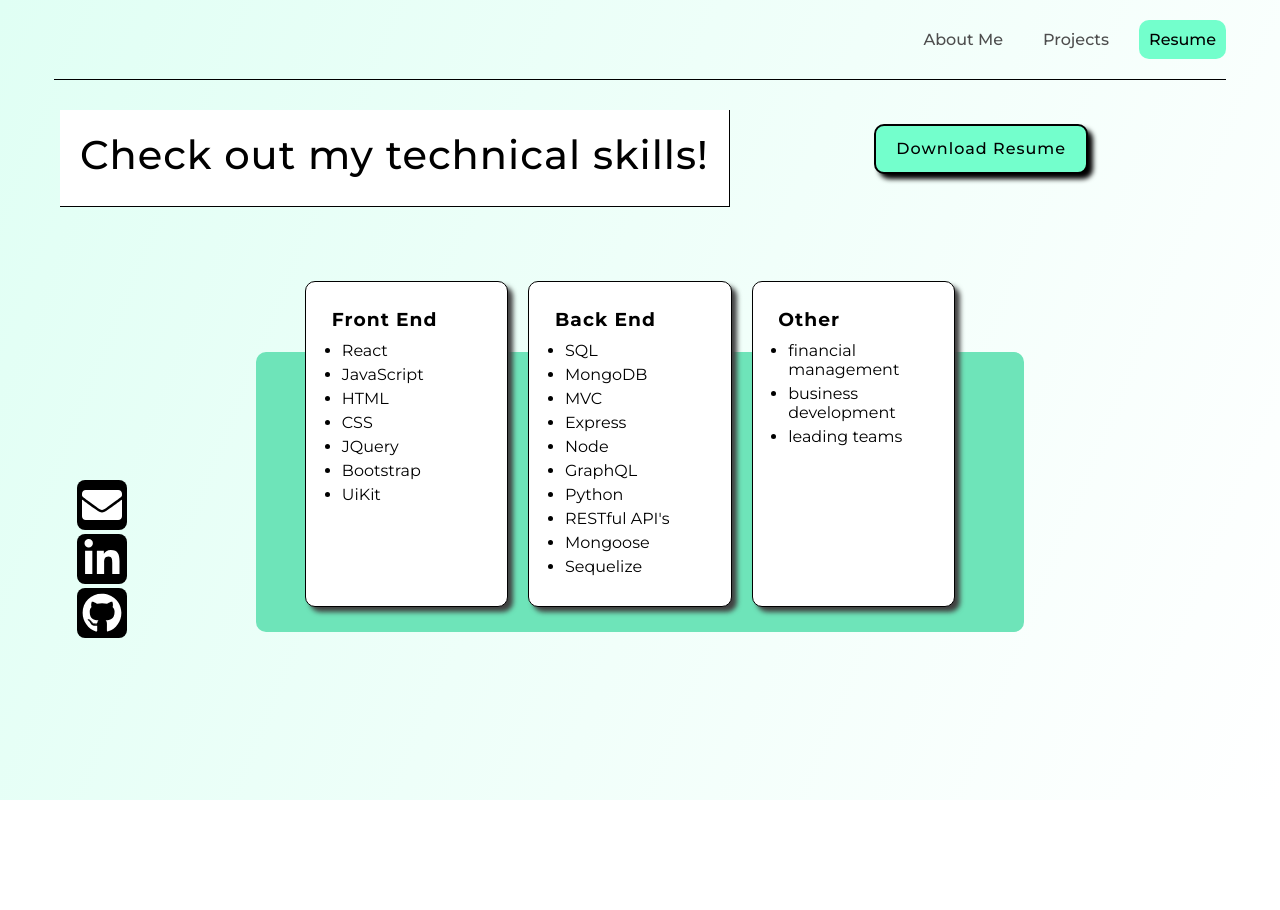
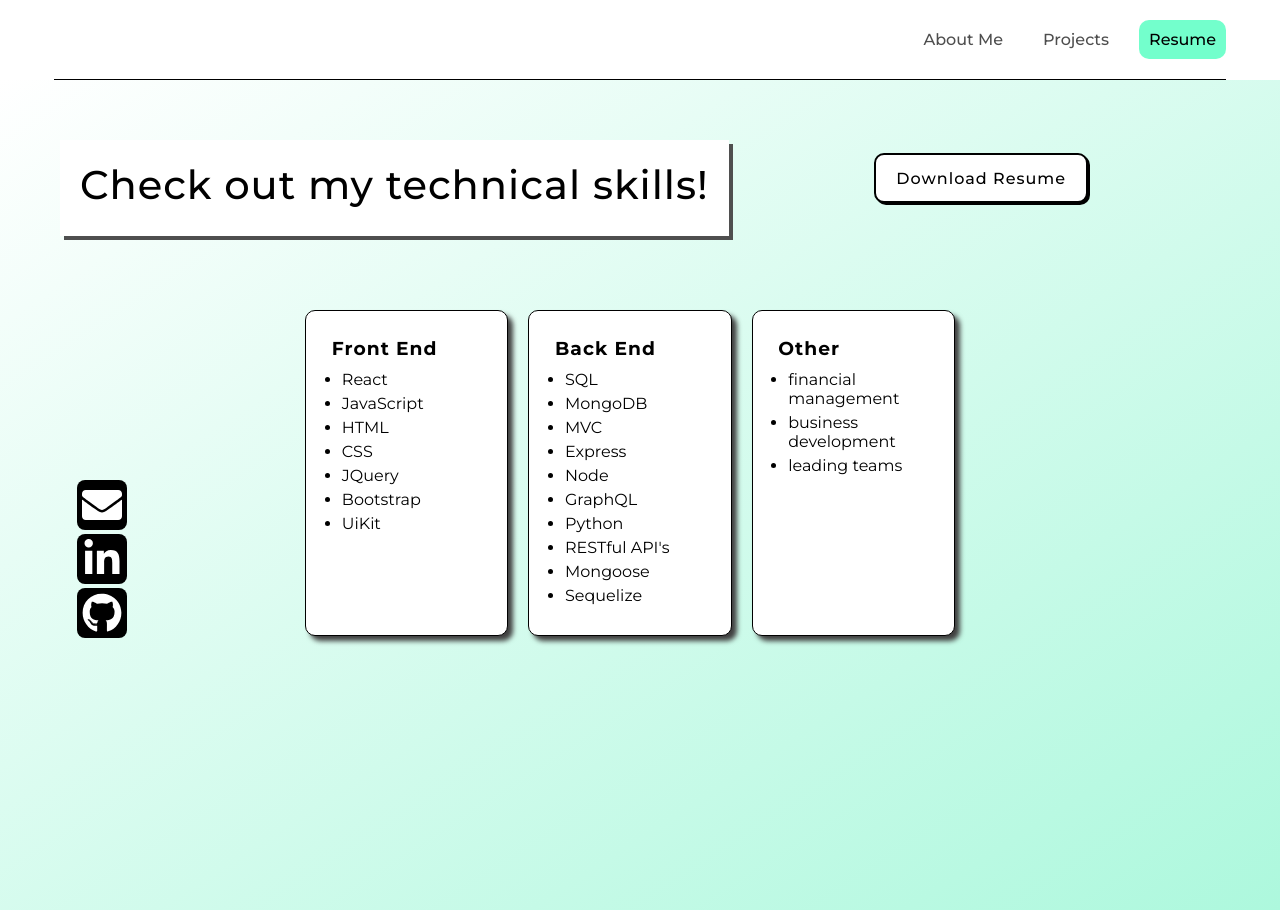
Before and after one commit to Lopez-Jordan/Portfolio, a React (Vite) app: page /Resume in a window 1280 px wide. Before the commit the page ends 800 px from the top, so only its background shows below. Built offline with nearby package versions, Linux system fonts and the light colour scheme.

Commit message:
updated styling adn resume

```diff
--- a/src/index.css
+++ b/src/index.css
@@ -3,15 +3,10 @@
     padding: 0;
     font-family: Montserrat;
 }
-
 body{
-    background: linear-gradient(112deg, rgb(224, 255, 244), white);
     height: 100vh;
     width: auto;
 }
-
-
-
 *::selection {
     background-color: rgb(141, 255, 213);
 }
@@ -57,6 +52,8 @@ a{
 .linkStyleOne:hover, .linkStyleTwo:hover {
     color: black;
 }
+
+/* About Me page */
 .pictureDiv{
     display: flex;
     justify-content: space-between;
@@ -65,20 +62,20 @@ a{
 }
 .introDiv{
     width: 50%;
-    margin: 30px 0 10px 60px;
+    margin: 0px 0 10px 60px;
     padding: 20px;
     background-color: white;
-    border-bottom: 1.5px solid black;
-    border-right: 1.5px solid black;
+    box-shadow: 4px 4px 0 rgb(79, 79, 79);
+    animation: fadeInLeft 1.5s ease;
 }
-
-/* About Me page */
-
 #me{
     width: 40%;
     height: auto;
-    border-radius: 10px;
-    box-shadow: 7px 7px 5px #404040;
+    animation: fadeInRight 1.5s ease;
+    box-shadow: 4px 4px 0 rgb(79, 79, 79);
+}
+.text{
+    color: rgb(101, 101, 101);
 }
 #mainBackground{
     background-image: url(/resources/Images/marble.png);
@@ -86,6 +83,7 @@ a{
 }
 .spaceBottom{
     margin-bottom: 7px;
+    color: rgb(101, 101, 101);
 }
 #Jordan{
     margin-bottom: 7px;
@@ -108,6 +106,11 @@ a{
 }
 
 /* Project Page */
+.bgColorDiv{
+    background: linear-gradient(to bottom right, white, rgb(173, 248, 221));
+    height: 100vh;
+    padding-top: 30px;
+}
 #projectDiv{
     margin-bottom: 30px;
 }
@@ -162,8 +165,8 @@ a{
     margin: 30px 0 10px 60px;
     padding: 20px;
     background-color: white;
-    border-bottom: 1.5px solid black;
-    border-right: 1.5px solid black;
+    box-shadow: 4px 4px 0 rgb(79, 79, 79);
+    animation: fadeInLeft 1.5s ease;
 }
 .skillContainer{
     background-color: white;
@@ -189,16 +192,7 @@ li{
     justify-content: center;
     margin-top: 5%;
 }
-.boxDiv2{
-    background-color: rgb(110, 228, 185);
-    height: 35%;
-    width: 60%;
-    position: absolute;
-    left: 20%;
-    top: 44%;
-    z-index: -1;
-    border-radius: 10px;
-}
+
 .icons2{
     display: flex;
     flex-direction: column;
@@ -213,12 +207,12 @@ li{
     align-items: center;
 }
 .resume{
-    background-color: rgb(115, 255, 204);
+    background-color: rgb(255, 255, 255);
     font-size: 16px;
     padding: 10px 20px 10px 20px;
     border: 2px solid black;
     border-radius: 10px;
-    box-shadow: 5px 5px 5px black;
+    box-shadow: 2px 2px 0px black;
     cursor: pointer;
     font-weight: 500;
     letter-spacing: 1px;
@@ -234,7 +228,6 @@ a{
 }
 
 /* Media Queries  */
-
 @media (max-width: 667px) {
     .navbar{
         justify-content: space-around;
@@ -282,3 +275,27 @@ a{
         flex-direction: column;
     }
 }
+
+/* KEYFRAMES */
+/* Slide in from left keyframes */
+@keyframes fadeInLeft {
+    0% {
+        transform: translateX(-40px);
+        opacity: 0;
+    }
+    100% {
+        transform: translateX(0);
+        opacity: 1;
+    }
+  }
+
+  @keyframes fadeInRight {
+    0% {
+        transform: translateX(40px);
+        opacity: 0;
+    }
+    100% {
+        transform: translateX(0);
+        opacity: 1;
+    }
+  }
--- a/src/pages/AboutMe.jsx
+++ b/src/pages/AboutMe.jsx
@@ -20,11 +20,12 @@ export default function AboutMe() {
     const [hoveredIcon, setHoveredIcon] = useState(null);
     return (
         <>
+            <div className="bgColorDiv">
                 <div className="introDiv">
                     <p className="spaceBottom">Hello!</p>
                     <h1 id="Jordan">I'm Jordan Lopez</h1>
-                <p className="text">A dedicated, adaptable business Consultant and Web Developer with a strong background in Mathematics, Economics, and
-                    industry-standard Full Stack technologies. This website was made with React and vanilla CSS--no templates!
+                    <p className="text">A Software Developer with a strong background in industry-standard Full Stack technologies, Mathematics, Economics,
+                    and Consulting. This website was made with React and vanilla CSS--no templates!
                         If you are interested in my work, click on <span style={{ fontWeight: '600' }}>Projects</span> to see all of my
                         web-dev abilities or <span style={{ fontWeight: '600' }}>Resume</span> to get a complete picture.
                     </p>
@@ -58,6 +59,7 @@ export default function AboutMe() {
                     </div>
                     <img id="me" src="/me.png" alt="nothing" />
                 </div>
+            </div>
         </>
     );
 }
--- a/src/pages/Projects.jsx
+++ b/src/pages/Projects.jsx
@@ -2,6 +2,7 @@ import Card from '../components/Card';
 export default function Projects() {
     return (
         <>
+            <div className='bgColorDiv'>
                 <div className="introDiv" id="projectDiv">
                     <h2 id="Jordan">Check out my projects!</h2>
                     <p className='text'>
@@ -47,6 +48,7 @@ export default function Projects() {
                         imagePath="/quiz.png"
                     />
                 </div>
+            </div>
         </>
     );
 }
--- a/src/pages/Resume.jsx
+++ b/src/pages/Resume.jsx
@@ -25,6 +25,8 @@ export default function Resume() {
     const [hoveredIcon, setHoveredIcon] = useState(null);
     return (
         <>
+            <div className="bgColorDiv">
+
                 <div className="flexDiv">
                     <div className="skillsDiv">
                         <h2 id="Jordan">Check out my technical skills!</h2>
@@ -70,6 +72,7 @@ export default function Resume() {
                         />
                     </a>
                 </div>
+            </div>
         </>
     )
 }
```
Lines whose indentation alone changed are shown as unchanged.
